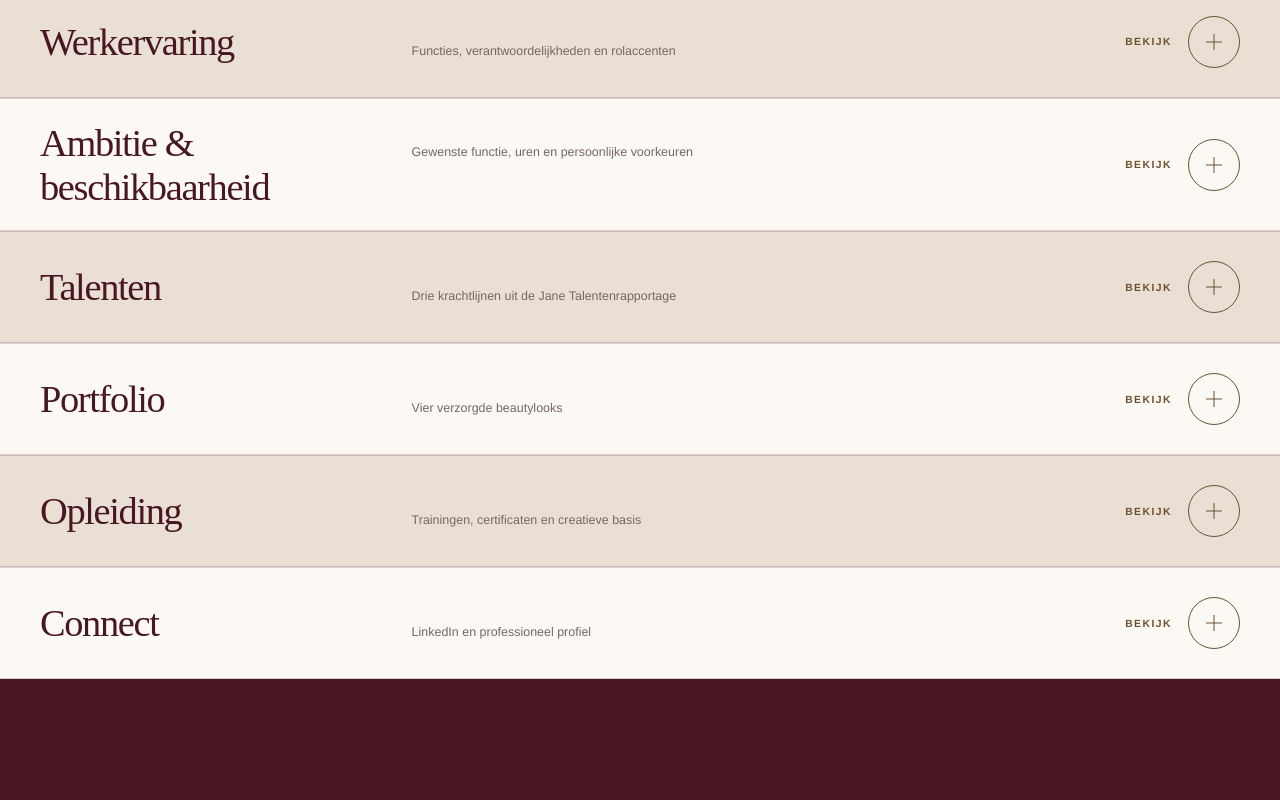
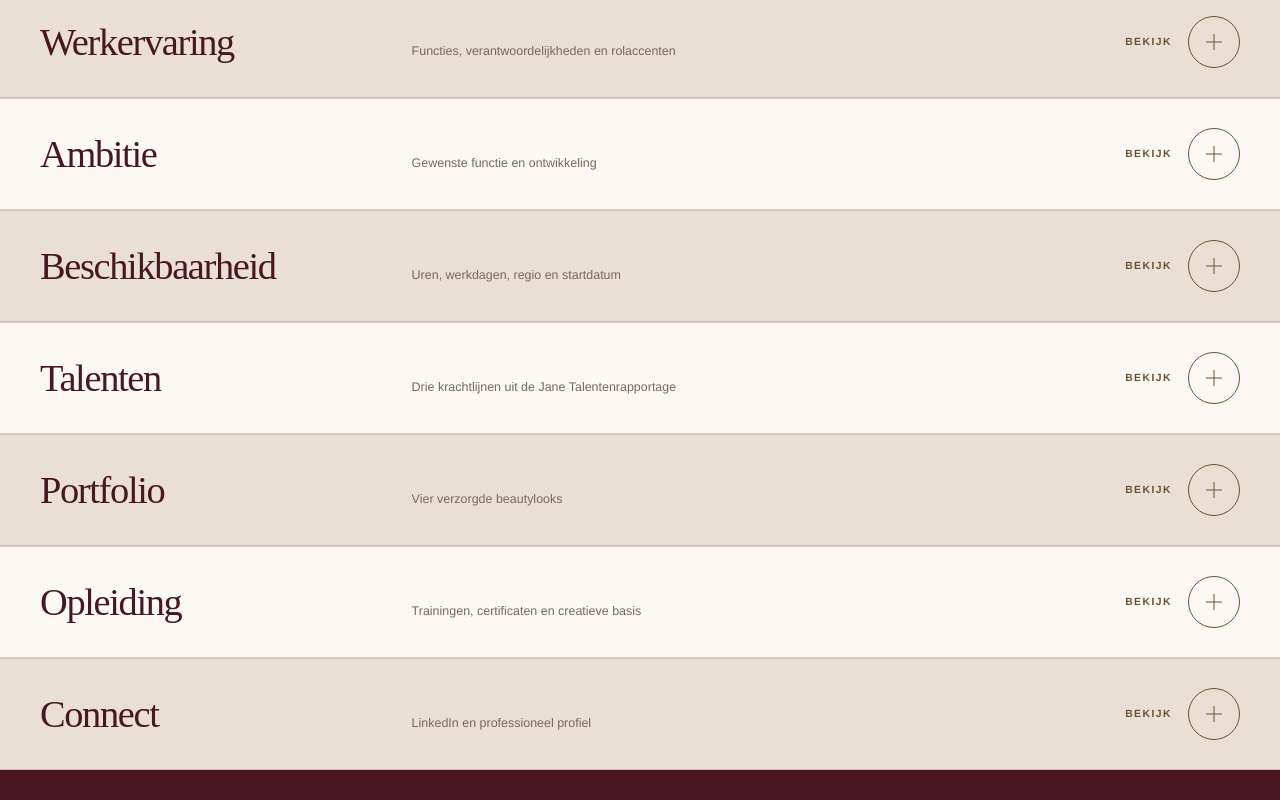
Before and after one commit to AFrederiks2025/ilonafrederiks, a Next.js app: page / in a window 1280 px wide. Shown: the part 1680-2480 px from the top of the page. Built offline with nearby package versions, Linux system fonts and the light colour scheme.

Commit message:
Split ambition and availability sections

```diff
--- a/app/globals.css
+++ b/app/globals.css
@@ -699,7 +699,7 @@ footer {
 .portfolioSection {
   width: 100%;
   padding-inline: max(2.5rem, calc((100% - 1440px) / 2));
-  background: var(--paper);
+  background: #eadfd4;
   border-block: 1px solid var(--line);
 }
 
@@ -1119,13 +1119,13 @@ footer {
 }
 
 .ambitionSection {
-  display: grid;
-  grid-template-columns: minmax(0, 0.85fr) minmax(24rem, 1.15fr);
-  gap: clamp(4rem, 9vw, 10rem);
-  align-items: start;
   padding: clamp(7rem, 10vw, 11rem) max(2.5rem, calc((100% - 1440px) / 2));
   background: var(--paper);
   color: var(--ink);
+}
+
+.ambitionStory {
+  max-width: 60rem;
 }
 
 .ambitionStory h2 {
@@ -1169,7 +1169,14 @@ footer {
   color: #5d504a;
 }
 
+.availabilitySection {
+  padding: clamp(5rem, 8vw, 8rem) max(2.5rem, calc((100% - 1440px) / 2));
+  background: #eadfd4;
+}
+
 .availabilityPanel {
+  width: min(100%, 78rem);
+  margin: 0 auto;
   padding: clamp(2rem, 4vw, 4rem);
   background: var(--paper);
   color: var(--ink);
@@ -1328,7 +1335,7 @@ footer {
 
 .quotesSection {
   padding: clamp(7rem, 10vw, 10rem) max(2.5rem, calc((100% - 1440px) / 2));
-  background: #eadfd4;
+  background: var(--paper);
   border-block: 1px solid var(--line);
 }
 
--- a/app/page.tsx
+++ b/app/page.tsx
@@ -450,9 +450,9 @@ export default function Home() {
         </SectionAccordion>
 
         <SectionAccordion
-          id="beschikbaarheid"
-          label="Ambitie & beschikbaarheid"
-          description="Gewenste functie, uren en persoonlijke voorkeuren"
+          id="ambitie"
+          label="Ambitie"
+          description="Gewenste functie en ontwikkeling"
           tone="light"
         >
         <section className="ambitionSection" aria-labelledby="ambition-title">
@@ -478,10 +478,19 @@ export default function Home() {
               </p>
             </div>
           </div>
+        </section>
+        </SectionAccordion>
 
+        <SectionAccordion
+          id="beschikbaarheid"
+          label="Beschikbaarheid"
+          description="Uren, werkdagen, regio en startdatum"
+          tone="soft"
+        >
+        <section className="availabilitySection" aria-labelledby="availability-detail-title">
           <div className="availabilityPanel" data-reveal data-reveal-delay="1">
             <p className="eyebrow">Beschikbaarheid</p>
-            <h3>Een persoonlijke winkel past het best.</h3>
+            <h3 id="availability-detail-title">Een persoonlijke winkel past het best.</h3>
             <dl>
               <div><dt>Gewenste functie</dt><dd>Verkoopmedewerker in een kledingwinkel</dd></div>
               <div><dt>Dienstverband</dt><dd>Vaste baan</dd></div>
@@ -502,7 +511,7 @@ export default function Home() {
           id="talenten"
           label="Talenten"
           description="Drie krachtlijnen uit de Jane Talentenrapportage"
-          tone="soft"
+          tone="light"
         >
         <section className="quotesSection" aria-labelledby="quotes-title">
           <div className="quotesHeading" data-reveal>
@@ -533,6 +542,7 @@ export default function Home() {
           id="portfolio"
           label="Portfolio"
           description="Vier verzorgde beautylooks"
+          tone="soft"
         >
         <section className="portfolioSection" aria-labelledby="portfolio-title">
           <div className="editorialHeading" data-reveal>
@@ -598,7 +608,7 @@ export default function Home() {
           id="opleiding"
           label="Opleiding"
           description="Trainingen, certificaten en creatieve basis"
-          tone="soft"
+          tone="light"
         >
         <section className="educationSection" aria-labelledby="education-title">
           <div className="educationHeading" data-reveal>
@@ -628,6 +638,7 @@ export default function Home() {
           id="connect"
           label="Connect"
           description="LinkedIn en professioneel profiel"
+          tone="soft"
         >
         <section className="socialSection" aria-labelledby="social-title">
           <div data-reveal>
```
Also changed, not shown: 1 other file (tests, documents, lock files or other folders).
